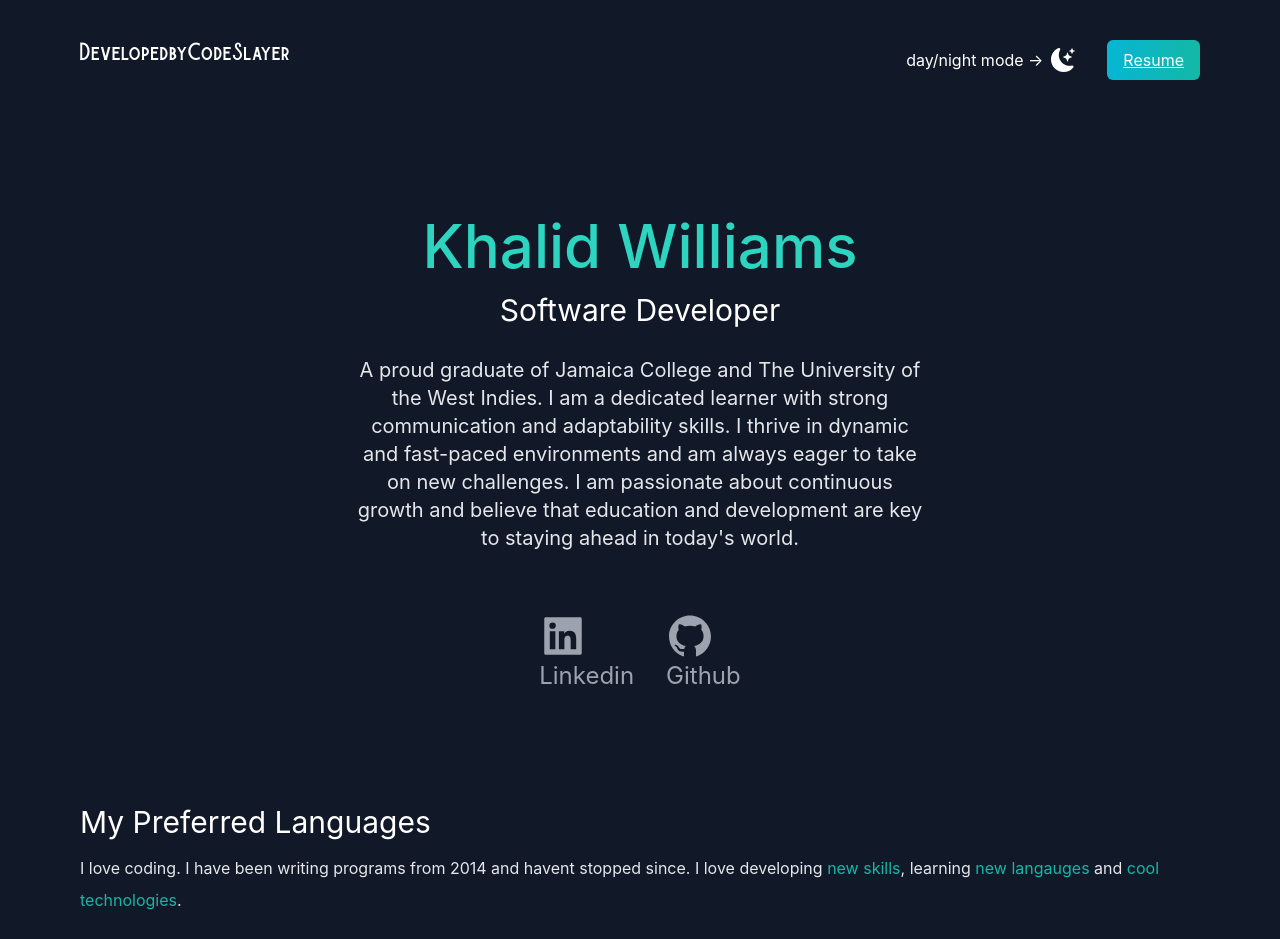
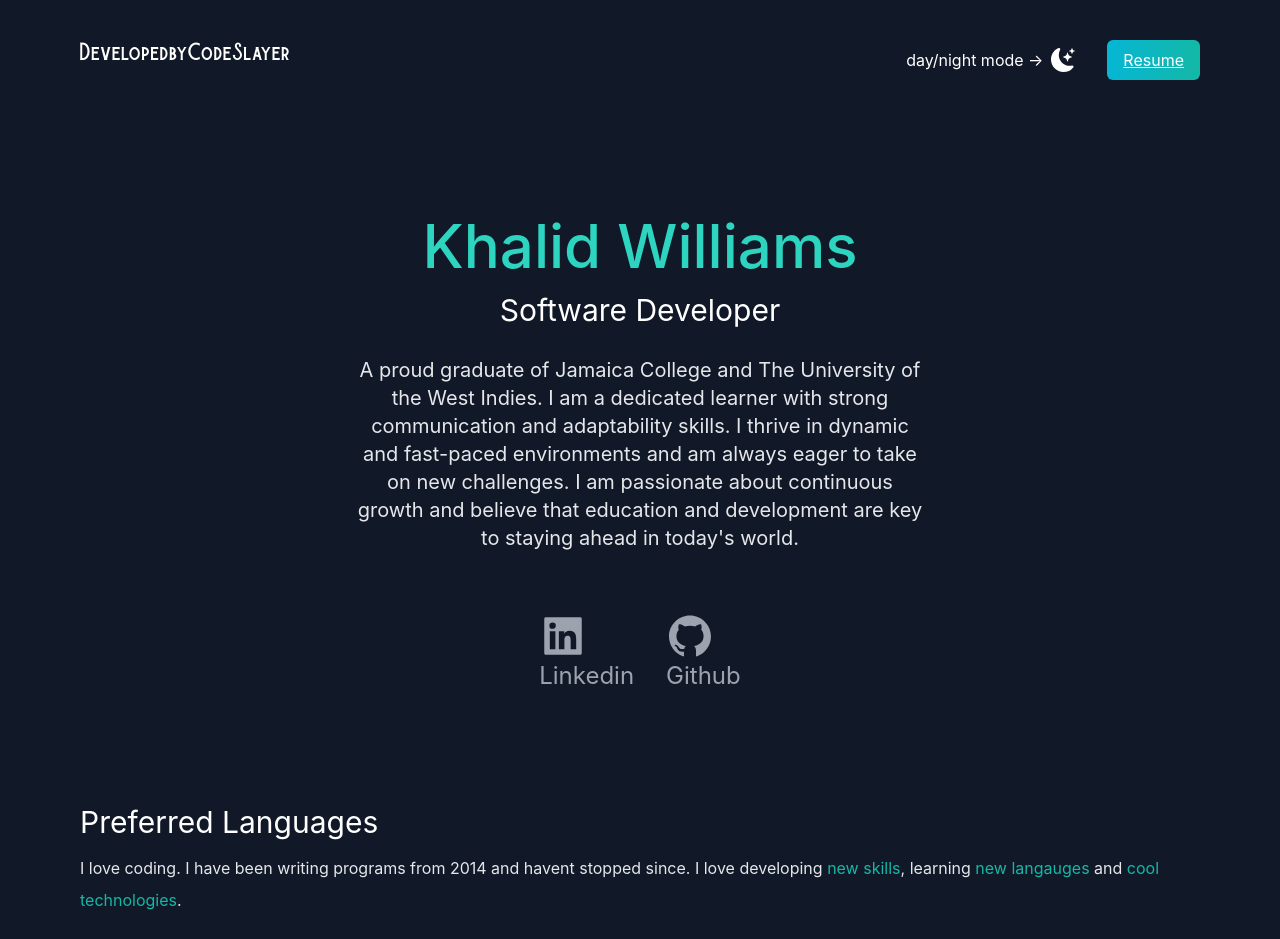
Before and after one commit to KhalElCodeSlayer/personal-website, a Next.js app: page / in a window 1280 px wide. Shown: the top 939 px of the page. Built offline with nearby package versions, Linux system fonts and the light colour scheme.

Commit message:
1.7.1
Changed heading

```diff
--- a/pages/index.js
+++ b/pages/index.js
@@ -60,7 +60,7 @@ export default function Home() {
         </section>
         <section>
           <div>
-            <h3 className=" text-3xl py-1 dark:text-white">My Preferred Languages</h3>
+            <h3 className=" text-3xl py-1 dark:text-white">Preferred Languages</h3>
             <p className="text-md py-2 leading-8 text-gray-800 dark:text-gray-200">
               I love coding. I have been writing programs from 2014 and havent stopped since. I love developing <span className="text-teal-500">new skills</span>, learning <span className="text-teal-500">new langauges</span> and <span className="text-teal-500">cool technologies</span>.
             </p>
```
